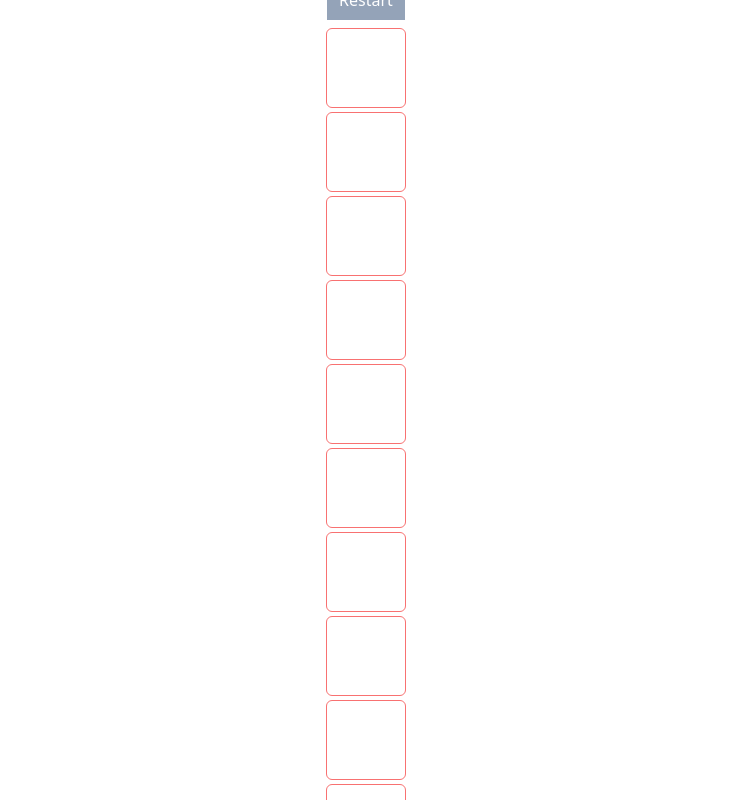
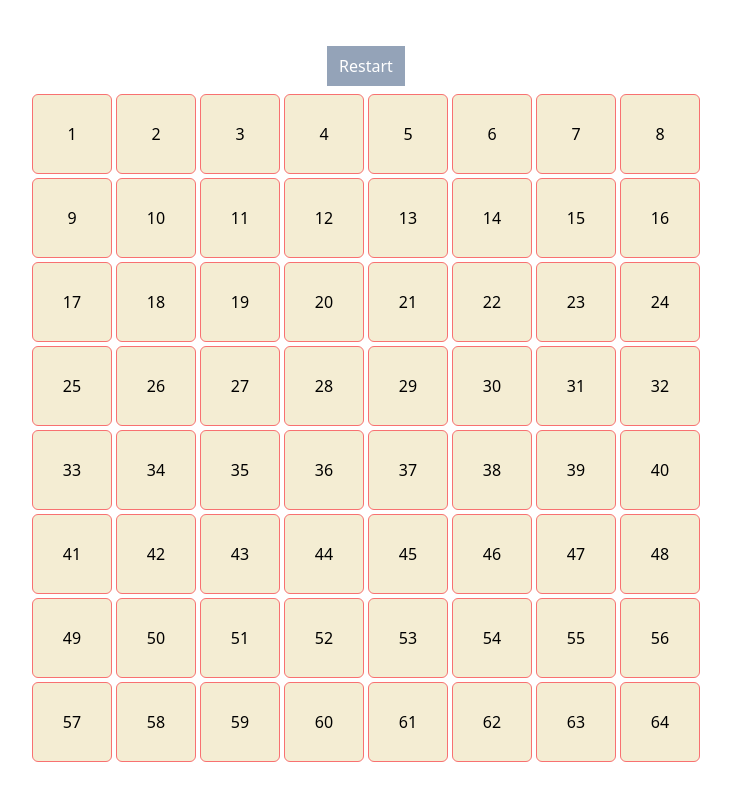
Before and after one commit to adwaithnarayanan/grid-lock, a React (Vite) app: page / in a window 1280 px wide. Shown: the whole page, without its empty margins (274-1005 px from the left). Built offline with nearby package versions, Linux system fonts and the light colour scheme.

Commit message:
feat: add color and selected and neighbouring routes

```diff
--- a/src/components/Button.tsx
+++ b/src/components/Button.tsx
@@ -1,11 +1,11 @@
 type ButtonProps = {
   type: "submit" | "button";
   variant?: "restart" | "grid";
+  value?: "primary" | "selected" | "neighbour";
   children?: React.ReactNode;
-  handleClick: (id?: number) => void;
+  handleClick: () => void;
   className?: string;
   disabled?: boolean;
-  id?: number;
 };
 
 const Button = ({
@@ -15,7 +15,7 @@ const Button = ({
   className,
   variant,
   disabled,
-  id,
+  value,
 }: ButtonProps) => {
   let btnStyle = "";
 
@@ -25,13 +25,16 @@ const Button = ({
     btnStyle = `rounded-md`;
   }
 
+  if (value === "primary") btnStyle += ` bg-primary`;
+  else if (value === "neighbour") btnStyle += ` bg-neighbour`;
+  else if (value === "selected") btnStyle += ` bg-selected`;
+
   return (
     <button
       type={type}
-      onClick={() => handleClick()}
+      onClick={handleClick}
       className={` ${className} ${btnStyle} `}
       disabled={disabled}
-      id={String(id)}
     >
       {children}
     </button>
--- a/src/components/Grid.tsx
+++ b/src/components/Grid.tsx
@@ -2,18 +2,28 @@ import Button from "./Button";
 
 type GridProps = {
   index: number;
+  selected: number[];
+  neighbours: number[];
+  handleClick: (value: number) => void;
 };
 
-const Grid = ({ index }: GridProps) => {
-  console.log(index);
+const Grid = ({ index, selected, neighbours, handleClick }: GridProps) => {
+  let value: "primary" | "selected" | "neighbour";
+
+  if (selected.includes(index)) value = "selected";
+  else if (neighbours.includes(index)) value = "neighbour";
+  else value = "primary";
+
   return (
     <Button
       type="button"
       className="h-20 w-20 border border-red-400"
       variant="grid"
-      handleClick={() => {}}
-      id={index}
-    ></Button>
+      handleClick={() => handleClick(index)}
+      value={value}
+    >
+      {index}
+    </Button>
   );
 };
 
--- a/src/components/Grids.tsx
+++ b/src/components/Grids.tsx
@@ -11,14 +11,81 @@ const Grids = ({ size }: GridsProps) => {
   const [selected, setSelected] = useState<number[]>([]);
   const [neighbours, setNeighbours] = useState<number[]>([]);
 
-  const gridSize = `grid-cols-${String(size)}`;
+  function handleSetSelected(value: number) {
+    setSelected((prev) => [...prev, value]);
+    handleSetNeighbour(value);
+  }
+
+  function handleSetNeighbour(value: number) {
+    let temp = value;
+
+    while (temp > 0) {
+      temp = temp - size;
+      setNeighbours((prev) => [...prev, temp]);
+    }
+
+    temp = value;
+
+    while (temp > 0) {
+      if (temp % size === 0) break;
+
+      temp = temp - (size - 1);
+
+      console.log(10000, { temp });
+
+      if (!neighbours.includes(temp)) {
+        console.log("nowwwwwwwwwwwww", { temp });
+        setNeighbours((prev) => {
+          console.log({ prev, temp });
+          return [...prev, temp];
+        });
+        console.log("heeeeeeeeeeeeeeeeee");
+      }
+    }
+
+    console.log("########333", neighbours);
+
+    temp = value;
+
+    while (temp > 0) {
+      if (temp % size === 1) break;
+      temp = temp - (size + 1);
+      if (!neighbours.includes(temp)) setNeighbours((prev) => [...prev, temp]);
+    }
+
+    temp = value;
+
+    while (temp < size ** 2) {
+      if (temp % size === 0) break;
+      temp = temp + (size + 1);
+      if (!neighbours.includes(temp)) setNeighbours((prev) => [...prev, temp]);
+    }
+
+    temp = value;
+    while (temp < size ** 2) {
+      if (temp % size === 1) break;
+      temp = temp + (size - 1);
+      if (!neighbours.includes(temp)) setNeighbours((prev) => [...prev, temp]);
+    }
+  }
+
+  console.log({ neighbours, selected });
+
+  //   const gridSize = `grid-cols-${size}`;
+  const gridSize = `grid-cols-8`;
 
   return (
     <div
       className={`grid ${gridSize} w-full max-w-fit max-h-fit h-full gap-1 `}
     >
       {arr.map((_grid, index) => (
-        <Grid key={index} index={index} />
+        <Grid
+          key={index}
+          index={index + 1}
+          neighbours={neighbours}
+          selected={selected}
+          handleClick={handleSetSelected}
+        />
       ))}
     </div>
   );
--- a/tailwind.config.js
+++ b/tailwind.config.js
@@ -2,7 +2,13 @@
 export default {
   content: ["./index.html", './src/**/*.{js,jsx,ts,tsx}'],
   theme: {
-    extend: {},
+    extend: {
+      colors:{
+        selected:"#4C585B",
+        neighbour:'#7E99A3',
+        primary:'#F4EDD3'
+      }
+    },
   },
   plugins: [],
 }
```
